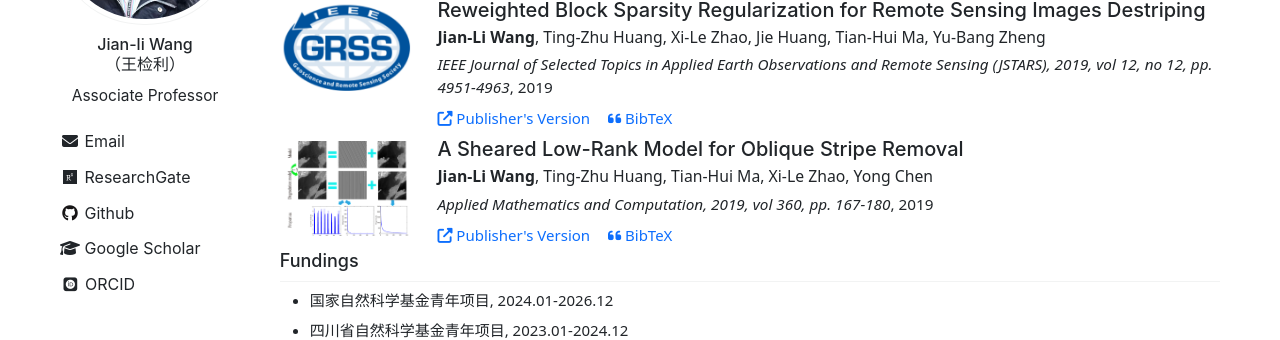
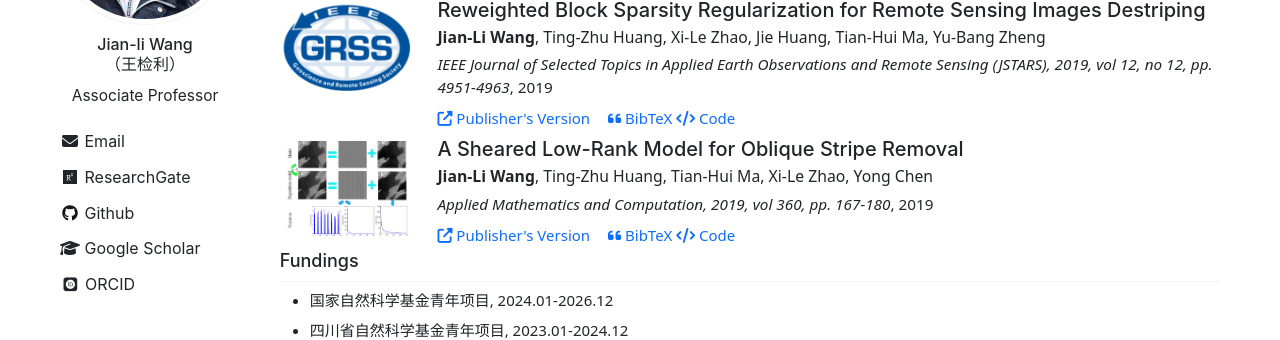
Before and after one commit to wangjianli123/wangjianli123.github.io, a Jekyll site: the page built from _pages/index.md, in a window 1280 px wide and 900 px high, scrolled down 3363 px. Shown: the part 152-492 px from the top of the window. Built offline with Jekyll 4.4.1, drawn with Linux system fonts in a browser that asks for light colours; nearby versions of some CDN libraries; some web fonts are replaced; comment, search, counter and statistics services are not loaded.

Commit message:
Update archive-single-publication.html

```diff
--- a/_includes/archive-single-publication.html
+++ b/_includes/archive-single-publication.html
@@ -108,6 +108,14 @@ overflow-x:auto;">{{ post.bibtex }}</pre>
 
             </div>
           {% endif %}
+          {% if post.code %}
+  <a href="{{ post.code }}"
+     target="_blank"
+     style="text-decoration:none; margin-right:14px;">
+    <i class="fa fa-code" aria-hidden="true"></i>
+    Code
+  </a>
+{% endif %}
 
         </div>
 
```
